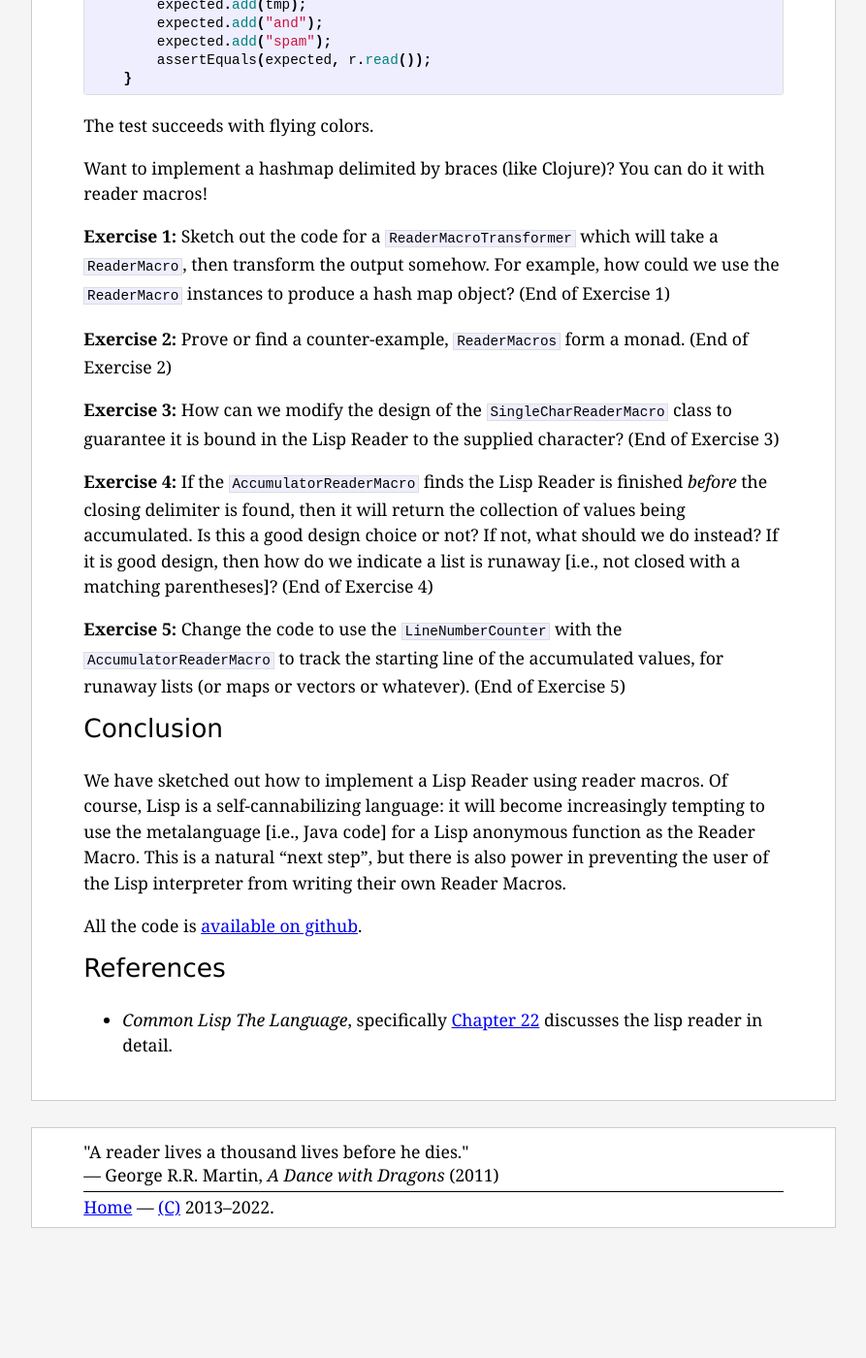
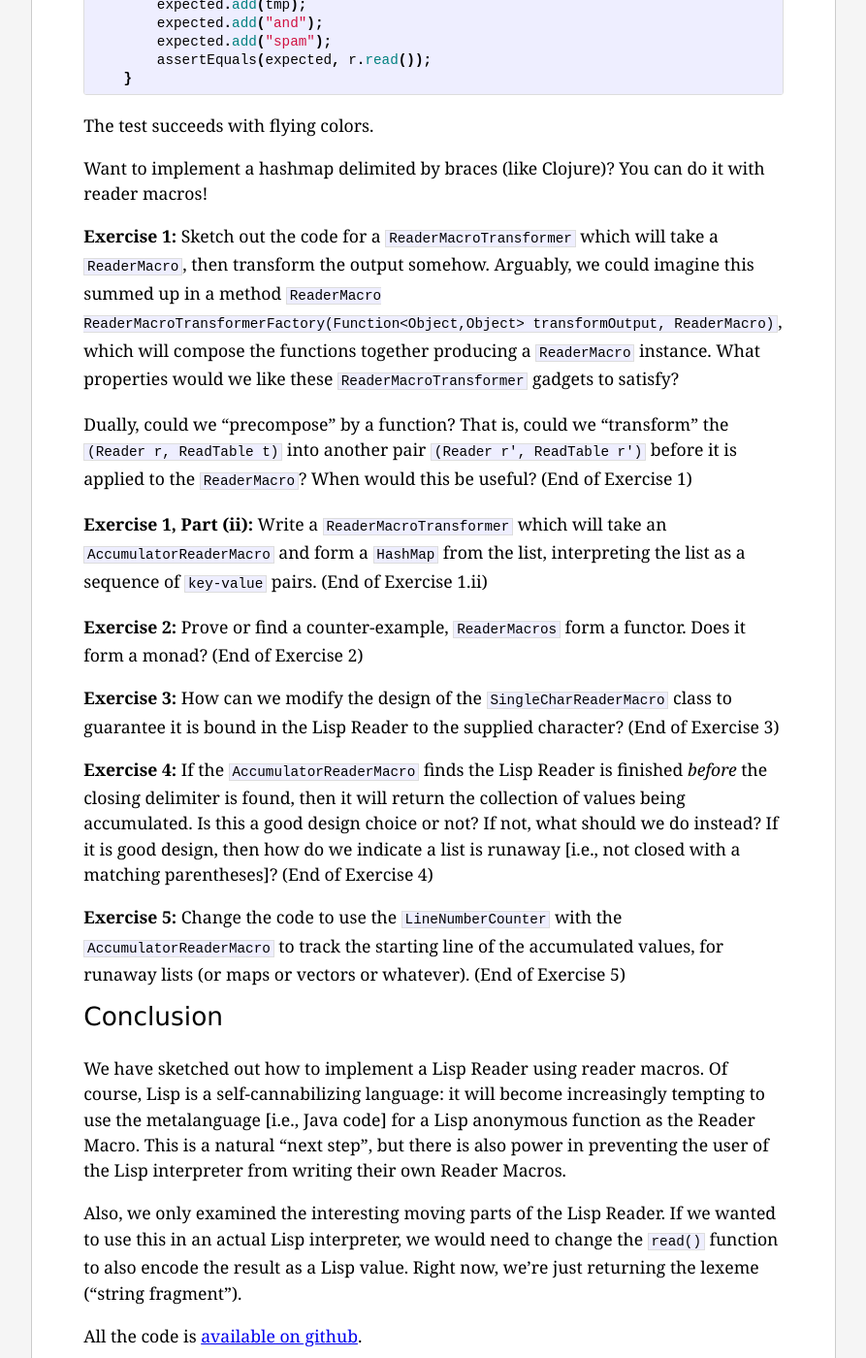
Before and after one commit to pqnelson/pqnelson.github.com, a Jekyll site: the page built from _posts/2022-12-04-make-a-lisp-reader.md, in a window 1280 px wide and 1400 px high, scrolled down 8297 px. Shown: the whole window at 97% size, without its empty margins (193-1086 px from the left). Built offline with Jekyll 4.4.1, drawn with Linux system fonts in a browser that asks for light colours; before the commit the page ends 9616 px from its top, so only the background shows below that.

Commit message:
More words

```diff
--- a/_posts/2022-12-04-make-a-lisp-reader.md
+++ b/_posts/2022-12-04-make-a-lisp-reader.md
@@ -329,13 +329,25 @@ Want to implement a hashmap delimited by braces (like Clojure)? You can
 do it with reader macros!
 
 **Exercise 1:** Sketch out the code for a `ReaderMacroTransformer` which
-will take a `ReaderMacro`, then transform the output somehow. For
-example, how could we use the `ReaderMacro` instances to produce a hash
-map object?
+will take a `ReaderMacro`, then transform the output somehow. Arguably,
+we could imagine this summed up in a method
+`ReaderMacro ReaderMacroTransformerFactory(Function<Object,Object> transformOutput, ReaderMacro)`,
+which will compose the functions together producing a `ReaderMacro`
+instance. What properties would we like these `ReaderMacroTransformer`
+gadgets to satisfy?
+
+Dually, could we "precompose" by a function? That is, could we
+"transform" the `(Reader r, ReadTable t)` into another pair `(Reader r', ReadTable r')`
+before it is applied to the `ReaderMacro`? When would this be useful?
 (End of Exercise 1)
 
+**Exercise 1, Part (ii):** Write a `ReaderMacroTransformer` which will
+take an `AccumulatorReaderMacro` and form a `HashMap` from the list,
+interpreting the list as a sequence of `key-value` pairs.
+(End of Exercise 1.ii)
+
 **Exercise 2:** Prove or find a counter-example, `ReaderMacros` form a
-monad.
+functor. Does it form a monad?
 (End of Exercise 2)
 
 **Exercise 3:** How can we modify the design of the `SingleCharReaderMacro`
@@ -364,6 +376,11 @@ Lisp anonymous function as the Reader Macro. This is a natural "next
 step", but there is also power in preventing the user of the Lisp
 interpreter from writing their own Reader Macros.
 
+Also, we only examined the interesting moving parts of the Lisp Reader.
+If we wanted to use this in an actual Lisp interpreter, we would need to
+change the `read()` function to also encode the result as a Lisp value.
+Right now, we're just returning the lexeme ("string fragment").
+
 All the code is [available on github](https://github.com/pqnelson/LispReader).
 
 # References
```
